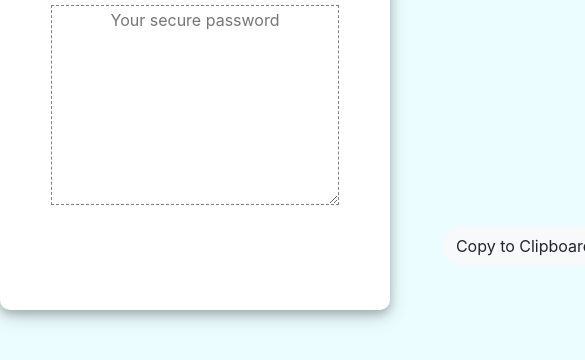
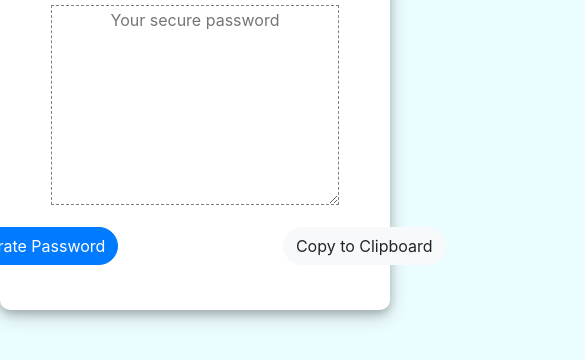
Before and after one commit to mjbradford777/Password-Generator, a plain HTML site: page index.html in a window 390 px wide. Shown: the part 226-586 px from the top of the page, 585 px wide, since content can reach past the window. Drawn offline with nearby package versions, Linux system fonts and the light colour scheme.

Commit message:
added media queries for buttons

```diff
--- a/assets/css/style.css
+++ b/assets/css/style.css
@@ -52,3 +52,23 @@ textarea {
     left: 15rem;
     border-radius: 25px;
 }
+
+@media screen and (max-width: 1024px) {
+    #pb {
+        right: 10rem;
+    }
+
+    #cb {
+        left: 10rem;
+    }
+}
+
+@media screen and (max-width: 784px) {
+    #pb {
+        right: 5rem;
+    }
+
+    #cb {
+        left: 5rem;
+    }
+}
```
